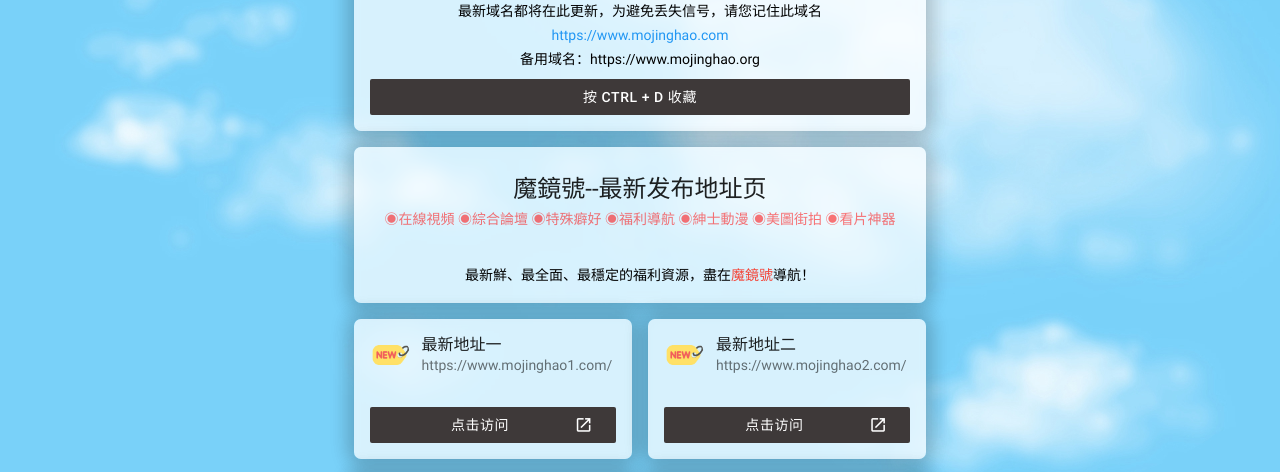
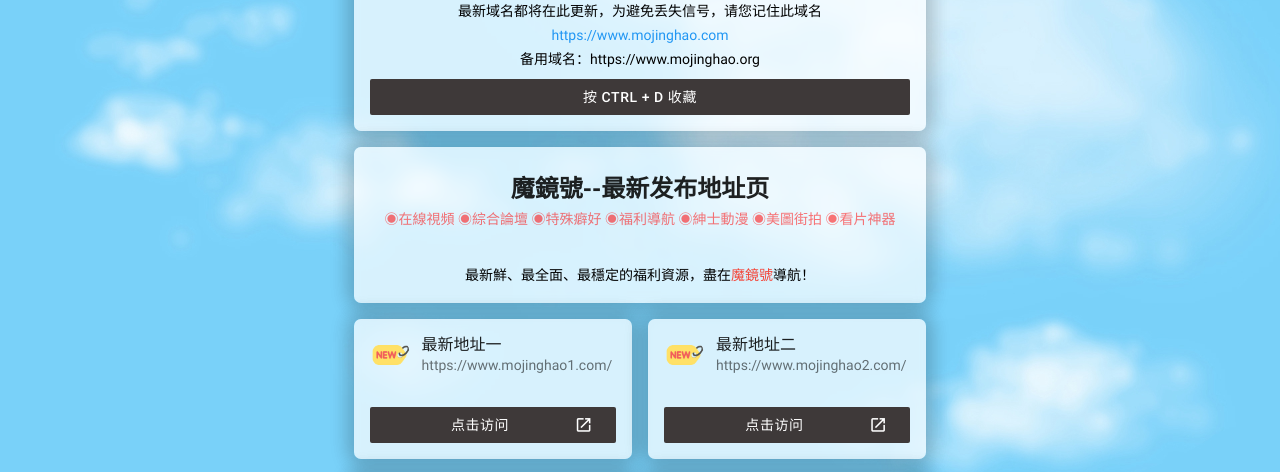
Before and after one commit to mojinghao/mojinghao.github.io, a plain HTML site: page index.html in a window 1280 px wide. Shown: the part 298-770 px from the top of the page. Drawn offline with Linux system fonts and the light colour scheme.

Commit message:
Update index.html

```diff
--- a/index.html
+++ b/index.html
@@ -33,18 +33,16 @@
 </div>
 </div>
 
-
 <div class="mdui-col-md-6 mdui-col-offset-md-3 mdui-m-b-2">
 <div class="mdui-card">
 <div class="mdui-card-primary">
-<div class="mdui-card-primary-title" style="text-align: center;color:#000">魔鏡號--最新发布地址页</div>
+<div class="mdui-card-primary-title" style="text-align: center;color:#000;font-weight:bold">魔鏡號--最新发布地址页</div>
 <div class="mdui-card-primary-subtitle" style="text-align: center;color:#ff0000">◉在線視頻 ◉綜合論壇 ◉特殊癖好 ◉福利導航 ◉紳士動漫 ◉美圖街拍 ◉看片神器</div>
 </div>
 <div class="mdui-card-content" style="text-align: center;">最新鮮、最全面、最穩定的福利資源，盡在<span class="mdui-text-color-red">魔鏡號</span>導航！
 </div>
 </div>
 </div>
-
 
 <div class="mdui-col-md-6 mdui-col-offset-md-3"><div class="mdui-row">
 <div class="mdui-col-xs-12 mdui-col-sm-6 mdui-m-b-2">
```
